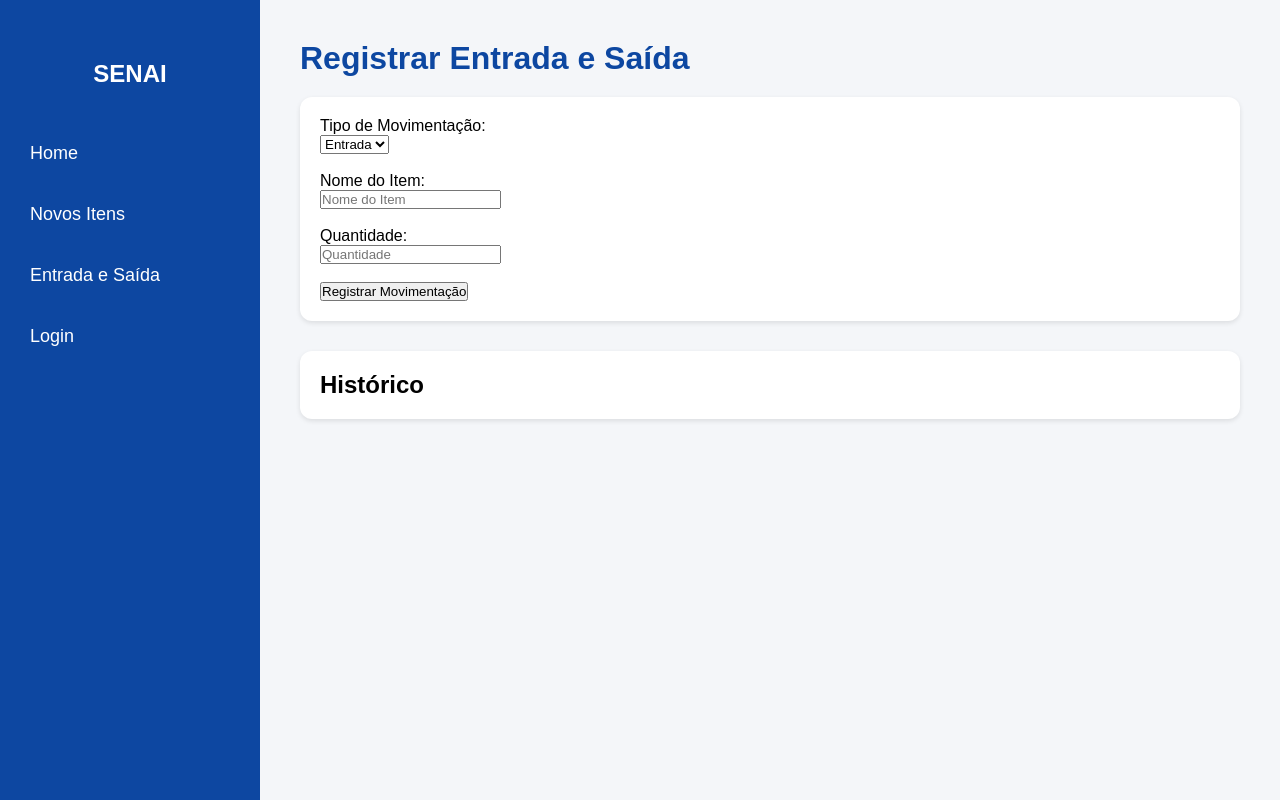
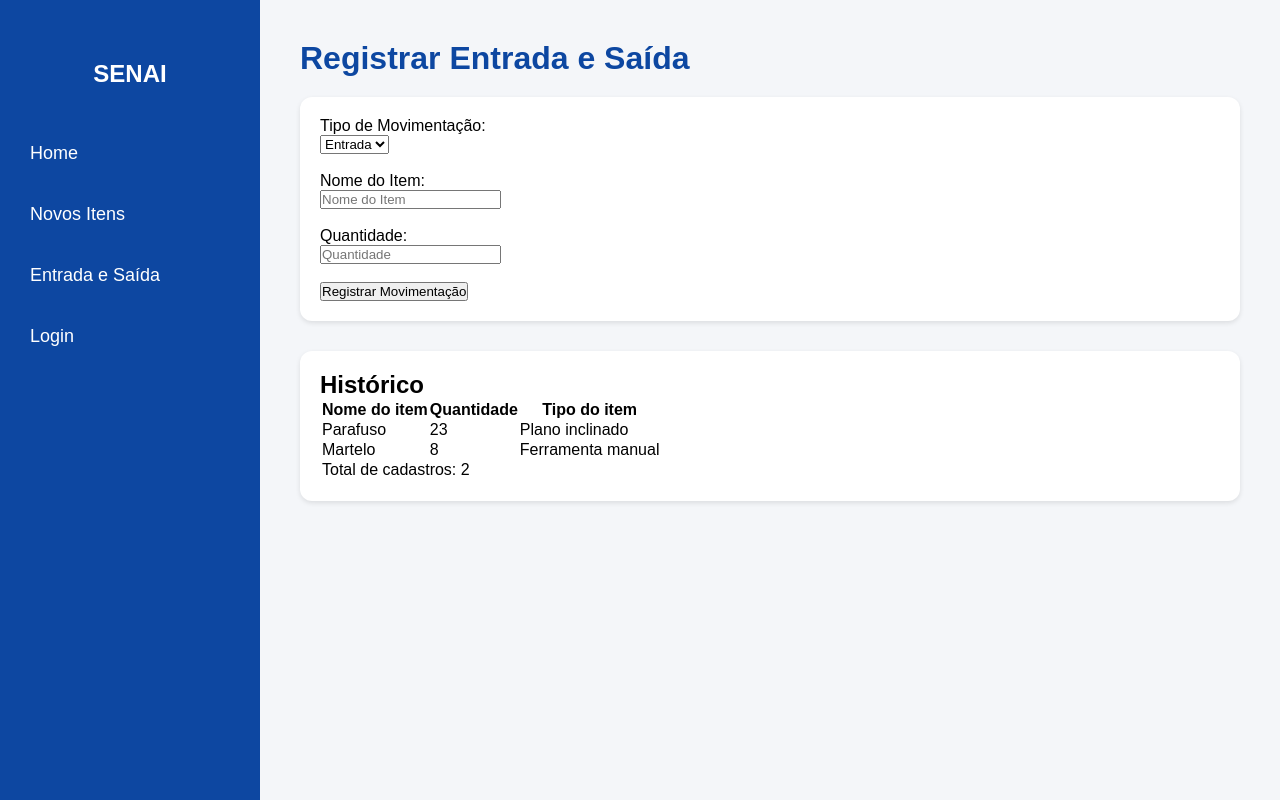
Before and after one commit to ferreiracamile/tcc, a Flask app: page /entrada-saida.html in a window 1280 px wide. Run offline with Flask 3, Linux system fonts and the light colour scheme; the visitor is signed in with stand-in values (Sample User, id 1); some libraries are stand-ins or nearby versions.

Commit message:
Atualizando

```diff
--- a/app.py
+++ b/app.py
@@ -1,4 +1,4 @@
-from flask import Flask, render_template
+from flask import Flask, render_template, request, redirect, url_for, session
 app = Flask(__name__)
 
 @app.route("/")
@@ -26,10 +26,6 @@ def administrador():
 
 if __name__ == "__main__":
     app.run(host='0.0.0.0', debug=True)
-
-from flask import Flask, render_template, request, redirect, url_for, session
-
-app = Flask(__name__)
 
 app.secret_key = "senha_super_secreta"
 
--- a/templates/entrada-saida.html
+++ b/templates/entrada-saida.html
@@ -1,3 +1,10 @@
+
+
+
+
+
+
+
 <!DOCTYPE html>
 <html lang="pt-br">
 <head>
@@ -57,6 +64,34 @@ localStorage.setItem("historico", historico);
     <div class="card">
     <h2>Histórico</h2>
     <ul id="historico-lista">
+
+    <table>
+    <thead>
+    <tr>
+      <th>Nome do item</th>
+      <th>Quantidade</th>
+      <th>Tipo do item</th>
+    </tr>
+  </thead>
+  <tbody>
+    <tr>
+      <td>Parafuso</td>
+      <td>23</td>
+      <td>Plano inclinado</td>
+    </tr>
+    <tr>
+      <td>Martelo</td>
+      <td>8</td>
+      <td>Ferramenta manual</td>
+    </tr>
+  </tbody>
+  <tfoot>
+    <tr>
+      <td colspan="3">Total de cadastros: 2</td>
+    </tr>
+  </tfoot>
+  </table>
+
     </ul>
 </div>
 </div>
```
Also changed, not shown: banco.db (deleted), banco.txt (deleted).
